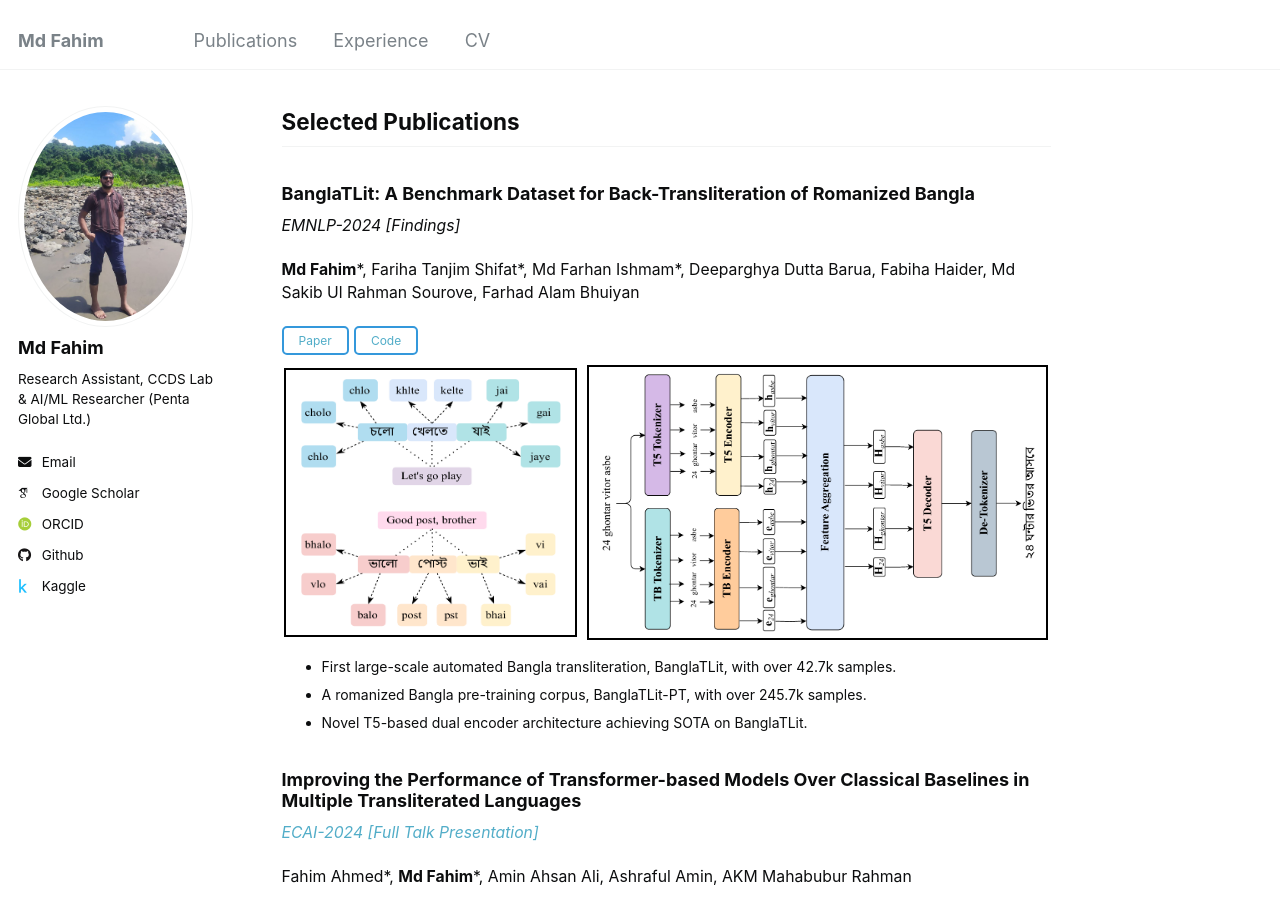
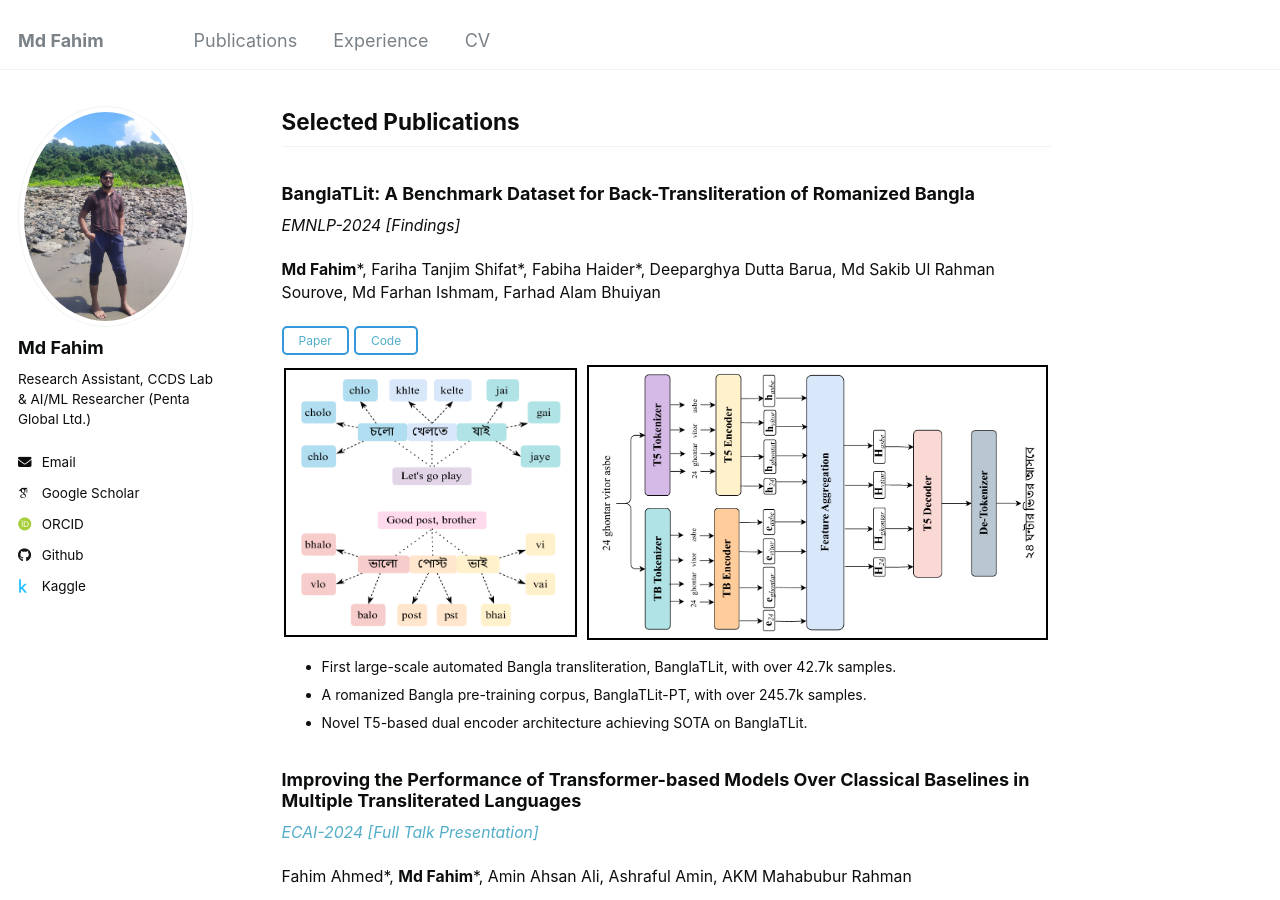
Before and after one commit to md-fahim/md-fahim.github.io, a Jekyll site: the page built from _pages/about.md, in a window 1280 px wide and 900 px high, scrolled down 577 px. Built offline with Jekyll 4.4.1, drawn with Linux system fonts in a browser that asks for light colours; some web fonts are replaced.

Commit message:
minor_update

```diff
--- a/_pages/about.md
+++ b/_pages/about.md
@@ -77,7 +77,7 @@ My research interests are primarily in Natural Language Processing (NLP) and Mul
 
 <h3>BanglaTLit: A Benchmark Dataset for Back-Transliteration of Romanized Bangla </h3> <i> EMNLP-2024 [Findings] </i>
 
-<b>Md Fahim</b>\*, Fariha Tanjim Shifat\*, Md Farhan Ishmam\*, Deeparghya Dutta Barua, Fabiha Haider, Md Sakib Ul Rahman Sourove, Farhad Alam Bhuiyan
+<b>Md Fahim</b>\*, Fariha Tanjim Shifat\*, Fabiha Haider\*, Deeparghya Dutta Barua, Md Sakib Ul Rahman Sourove, Md Farhan Ishmam, Farhad Alam Bhuiyan
 <br>
 <body>
 <button class="transparent-button" onclick="window.location.href='https://aclanthology.org/2024.findings-emnlp.859.pdf'">
```
